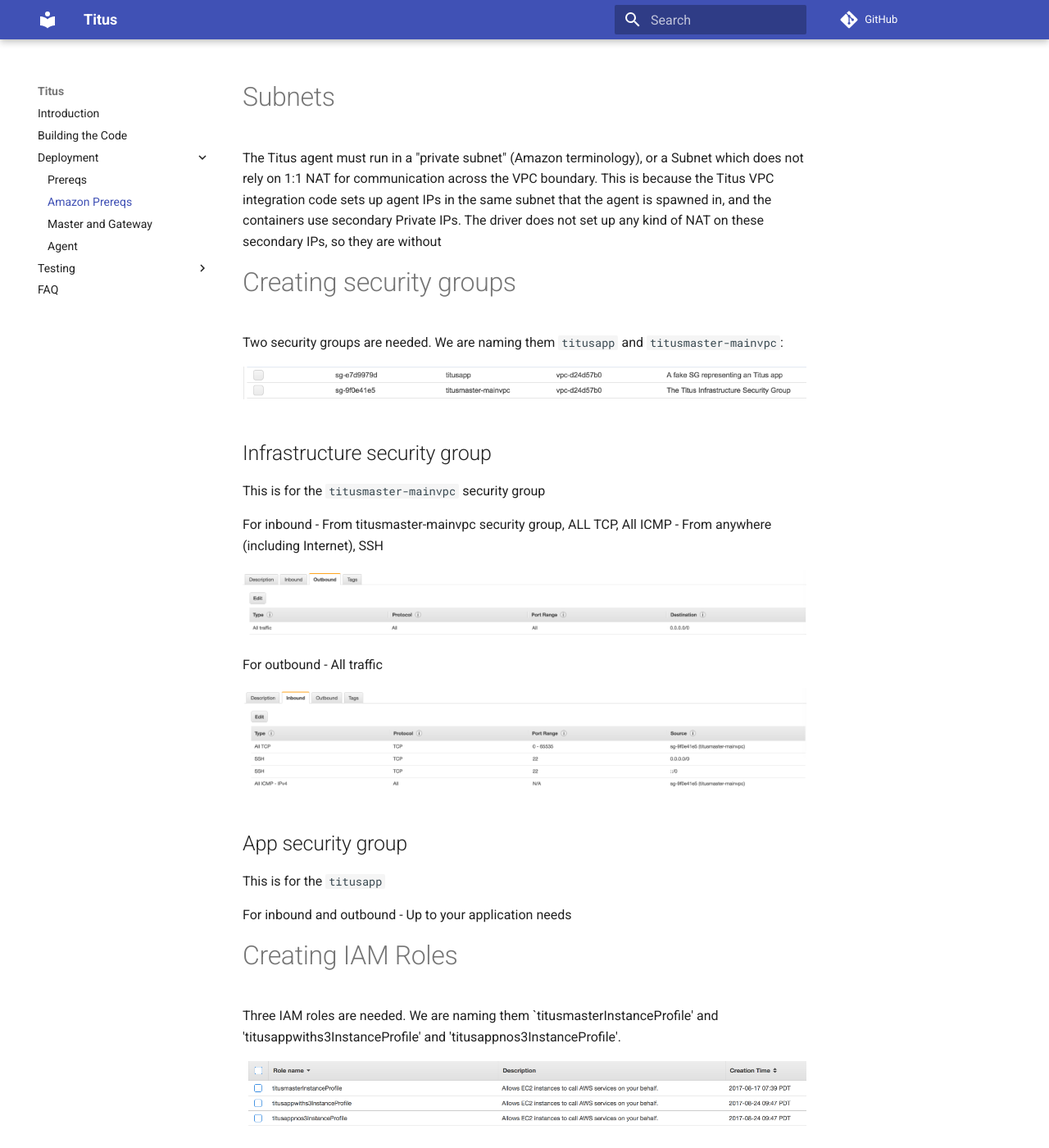
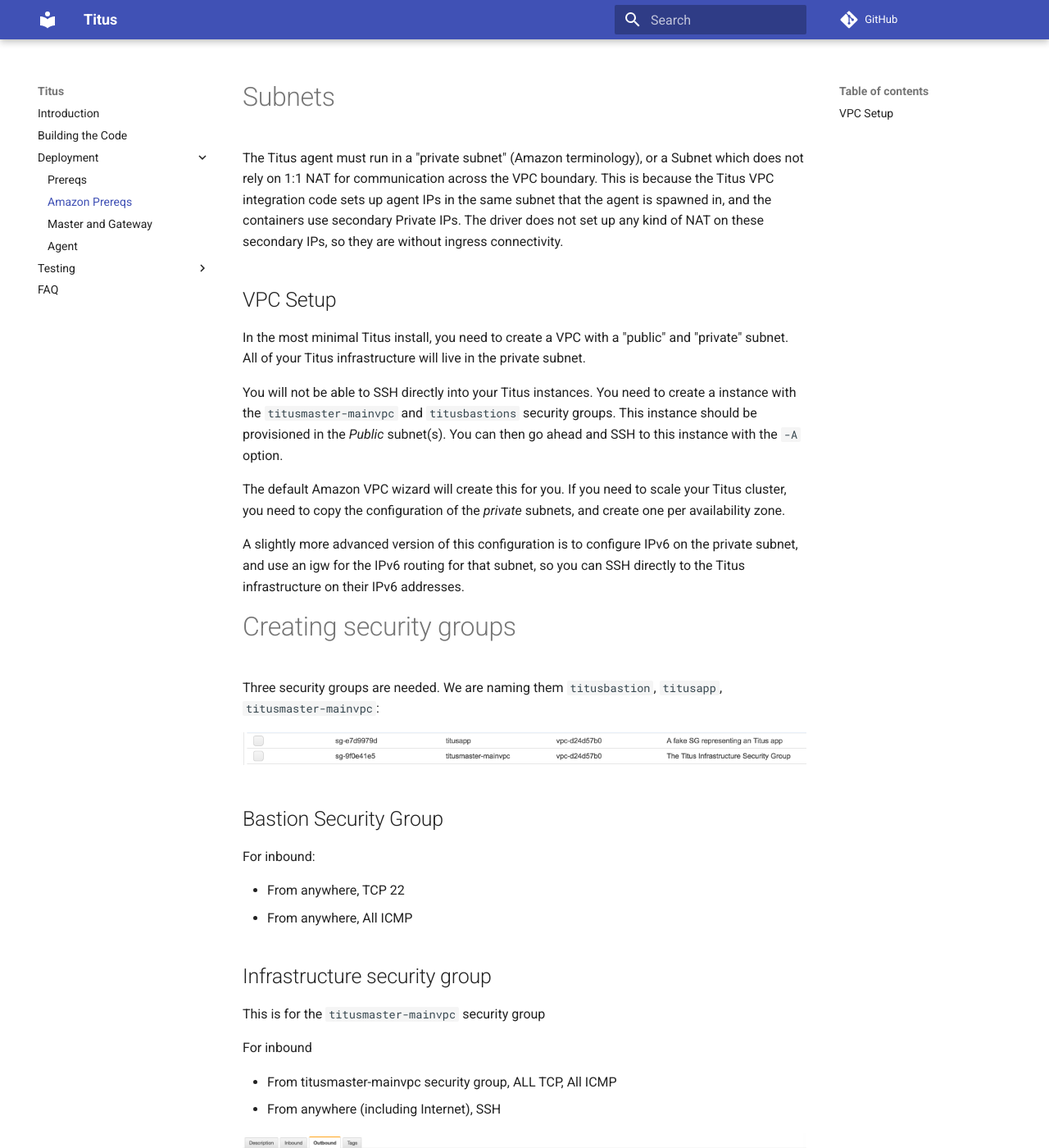
Before and after one commit to Netflix/titus, an MkDocs documentation site: the page built from docs/docs/install/prereqs-amazon.md, in a window 1280 px wide and 1400 px high. Shown: the whole window at 82% size. Built offline with MkDocs 1.6.1 and Material for MkDocs 9.7.7, drawn with Linux system fonts in a browser that asks for light colours; comment, search, counter and statistics services are not loaded; old or Windows-style settings are respelled for this version of MkDocs; some of the changed text lies outside the part shown.

Commit message:
Add instructions about setting up VPC

```diff
--- a/docs/docs/install/prereqs-amazon.md
+++ b/docs/docs/install/prereqs-amazon.md
@@ -1,23 +1,39 @@
 # Subnets
-The Titus agent must run in a "private subnet" (Amazon terminology), or a Subnet which does not rely on 1:1 NAT for communication across the VPC boundary. This is because the Titus VPC integration code sets up agent IPs in the same subnet that the agent is spawned in, and the containers use secondary Private IPs. The driver does not set up any kind of NAT on these secondary IPs, so they are without
+The Titus agent must run in a "private subnet" (Amazon terminology), or a Subnet which does not rely on 1:1 NAT for communication across the VPC boundary. This is because the Titus VPC integration code sets up agent IPs in the same subnet that the agent is spawned in, and the containers use secondary Private IPs. The driver does not set up any kind of NAT on these secondary IPs, so they are without ingress connectivity.
+
+## VPC Setup
+In the most minimal Titus install, you need to create a VPC with a "public" and "private" subnet. All of your Titus infrastructure will live in the private subnet.
+
+You will not be able to SSH directly into your Titus instances. You need to create a instance with the `titusmaster-mainvpc` and `titusbastions` security groups. This instance should be provisioned in the _Public_ subnet(s). You can then go ahead and SSH to this instance with the `-A` option.
+
+The default Amazon VPC wizard will create this for you. If you need to scale your Titus cluster, you need to copy the configuration of the _private_ subnets, and create one per availability zone.
+
+A slightly more advanced version of this configuration is to configure IPv6 on the private subnet, and use an igw for the IPv6 routing for that subnet, so you can SSH directly to the Titus infrastructure on their IPv6 addresses.
 
 # Creating security groups
 
-Two security groups are needed. We are naming them `titusapp` and `titusmaster-mainvpc`:
+Three security groups are needed. We are naming them `titusbastion`, `titusapp`, `titusmaster-mainvpc`:
 
 <img src="../../images/secgroups.png" />
+## Bastion Security Group
+For inbound:
+
+- From anywhere, TCP 22
+- From anywhere, All ICMP
 
 ## Infrastructure security group
 
 This is for the `titusmaster-mainvpc` security group
 
 For inbound
+
 - From titusmaster-mainvpc security group, ALL TCP, All ICMP
 - From anywhere (including Internet), SSH
 
 <img src="../../images/titusmaster-mainvpc-secgroup-inbound.png" />
 
 For outbound
+
 - All traffic
 
 <img src="../../images/titusmaster-mainvpc-secgroup-outbound.png" />
@@ -27,6 +43,7 @@
 This is for the `titusapp`
 
 For inbound and outbound
+
 - Up to your application needs
 
 # Creating IAM Roles
```
